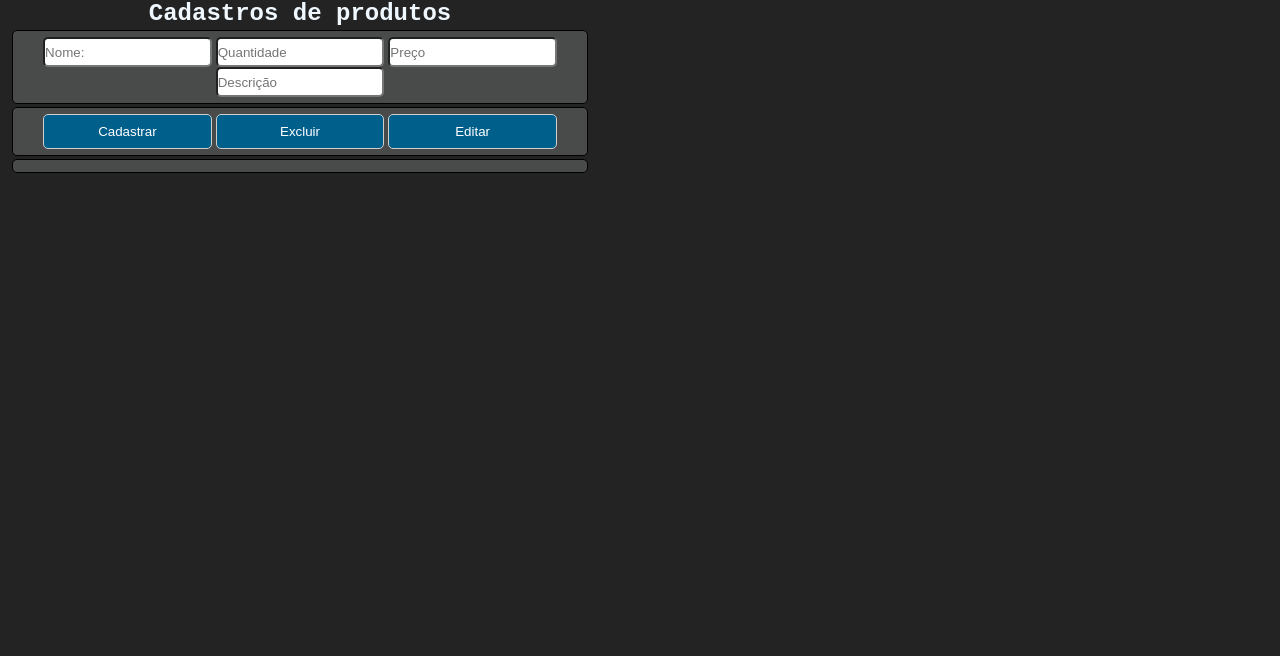
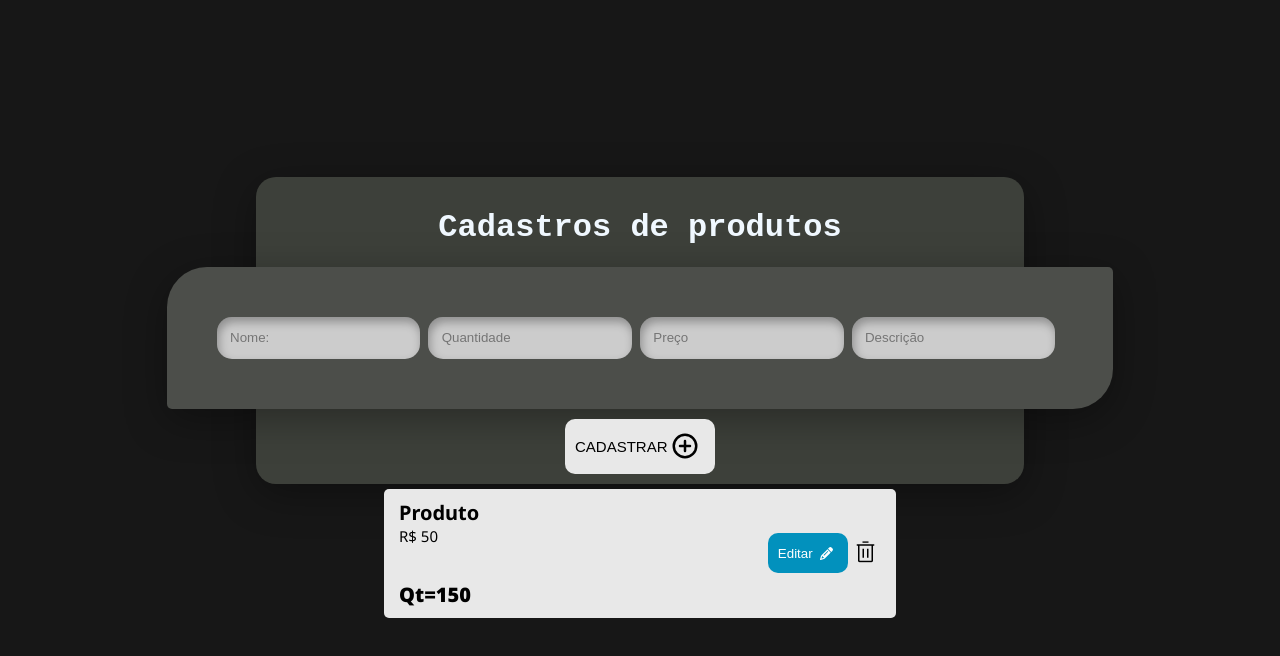
Before and after one commit to johnbitu/stock-manager, a plain HTML site: page index.html in a window 1280 px wide. Drawn offline with Linux system fonts and the light colour scheme.

Commit message:
alteranções no design e adcionando elementos.

```diff
--- /dev/null
+++ b/css/buttons/button-apagar.css
@@ -0,0 +1,44 @@
+.btn-apagar {
+    background-color: transparent;
+    position: relative;
+    border: none;
+  }
+
+  .btn-apagar::after {
+    content: 'delete';
+    position: absolute;
+    top: -130%;
+    left: 50%;
+    transform: translateX(-50%);
+    width: fit-content;
+    height: fit-content;
+    background-color: rgb(168, 7, 7);
+    padding: 4px 8px;
+    border-radius: 5px;
+    transition: .2s linear;
+    transition-delay: .2s;
+    color: white;
+    text-transform: uppercase;
+    font-size: 12px;
+    opacity: 0;
+    visibility: hidden;
+  }
+
+  .icon {
+    transform: scale(1.2);
+    transition: .2s linear;
+  }
+
+  .btn-apagar:hover > .icon {
+    transform: scale(1.5);
+  }
+
+  .btn-apagar:hover > .icon path {
+    fill: rgb(168, 7, 7);
+  }
+
+  .btn-apagar:hover::after {
+    visibility: visible;
+    opacity: 1;
+    top: -160%;
+  }
--- /dev/null
+++ b/css/buttons/button-cadastro.css
@@ -0,0 +1,48 @@
+.btn-cadastrar {
+    position: relative;
+    display: flex;
+    align-items: center;
+    justify-content: flex-start;
+    width: 150px;
+    height: 55px;
+    border: none;
+    padding: 0px 10px;
+    background: #e8e8e8;
+    color: black;
+    font-weight: 500;
+    cursor: pointer;
+    border-radius: 10px;
+    margin-top: 10px;
+    transition-duration: .3s;
+    font-size: 15px;
+}
+
+.svg-cadastrar {
+    width: 30px;
+    position: absolute;
+    right: 0;
+    margin-right: 15px;
+    fill: white;
+    transition-duration: .3s;
+}
+
+.btn-cadastrar:hover {
+    color: transparent;
+    border: 1px solid white;
+}
+
+.btn-cadastrar:hover svg {
+    right: 43%;
+    margin: 0;
+    padding: 0;
+    border: none;
+    transition-duration: .3s;
+}
+
+.btn-cadastrar:active {
+    transform: translate(3px, 3px);
+    transition-duration: .3s;
+    box-shadow: 2px 2px 0px rgb(140, 32, 212);
+    box-shadow: 4px 4px 12px #c5c5c5,
+    -4px -4px 12px #ffffff;
+}
--- /dev/null
+++ b/css/buttons/button-editar.css
@@ -0,0 +1,44 @@
+.btn-editar {
+    position: relative;
+    display: flex;
+    align-items: center;
+    justify-content: flex-start;
+    width: 80px;
+    height: 40px;
+    border: none;
+    padding: 0px 10px;
+    background-color: #0291bd;
+    color: white;
+    font-weight: 500;
+    cursor: pointer;
+    border-radius: 10px;
+
+    transition-duration: .3s;
+}
+
+.svg {
+    width: 13px;
+    position: absolute;
+    right: 0;
+    margin-right: 15px;
+    fill: white;
+    transition-duration: .3s;
+}
+
+.btn-editar:hover {
+    color: transparent;
+}
+
+.btn-editar:hover svg {
+    right: 43%;
+    margin: 0;
+    padding: 0;
+    border: none;
+    transition-duration: .3s;
+}
+
+.btn-editar:active {
+    transform: translate(3px, 3px);
+    transition-duration: .3s;
+    box-shadow: 2px 2px 0px rgb(140, 32, 212);
+}
--- /dev/null
+++ b/css/produtos.css
@@ -0,0 +1,57 @@
+.div-produto {
+    display: flex;
+    justify-content: space-between;
+    background-color: #e8e8e8;
+    padding: 10px 15px;
+    border-radius: 5px;
+    margin: 5px 0;
+    width: 40vw;
+}
+
+.div-produto-quantidade {
+    display: flex;
+    flex-direction: column;
+    align-items: flex-start;
+    margin-bottom: 35px;
+}
+
+.nome-produto {
+    font-size: 20px;
+    margin: 0px;
+}
+
+.quantidade-produto {
+    font-weight: 900;
+    font-size: 20px;
+}
+
+.preco-produto {
+    font-size: 15px;
+}
+
+
+.botao-apagar {
+    background-color: crimson;
+    width: 70px;
+    height: 40px;
+    padding: 5px;
+}
+
+.botao-editar {
+    background-color: rgb(170, 173, 15);
+    width: 70px;
+    height: 40px;
+    padding: 5px;
+}
+
+.botoes-alteracoes {
+    display: flex;
+    align-items: center;
+    width: 9vw;
+    justify-content: space-around;
+}
+
+.div-dados {
+    display: flex;
+    flex-direction: column;
+}
--- /dev/null
+++ b/css/style.css
@@ -0,0 +1,120 @@
+@import url('https://fonts.googleapis.com/css2?family=Noto+Sans:wght@100;200;300;400;500;600;700;800;900&display=swap');
+
+body * {
+    box-sizing: border-box;
+}
+
+body {
+    margin: 0;
+    font-family: 'Noto Sans', sans-serif;
+}
+
+h1 {
+    font-family: 'Courier New', Courier, monospace;
+    text-align: center;
+    color: aliceblue;
+}
+
+.main-login{
+    width: 100vw;
+    height: 100vh;
+    background-color: #171717;
+    display: flex;
+    justify-content: center;
+    align-items: center;
+    flex-direction: column;
+}
+
+.right-login{
+    width: 100vw;
+    /* height: 100vh; */
+    display: flex;
+    justify-content: center;
+    align-items: center;
+}
+
+.card-login{
+    width: 60%;
+    display: flex;
+    justify-content: center;
+    align-items: center;
+    flex-direction: column;
+    padding: 10px 35px;
+    background: #3D403A;
+    border-radius: 20px;
+    box-shadow: 0px 10px 40px #00000056;
+}
+
+.section-cadastro{
+    display: flex;
+    flex-direction: column;
+    justify-content: center;
+}
+
+#wrap input {
+    /* border-radius: 5px;
+    width: 30%;
+    height: 30px;
+     */
+    margin-right: 8px;
+    border: none;
+    outline: none;
+    border-radius: 15px;
+    padding: 1em;
+    background-color: #ccc;
+    box-shadow: inset 2px 5px 10px rgba(0,0,0,0.3);
+    transition: 300ms ease-in-out;
+}
+
+#wrap input:focus {
+    background-color: white;
+    transform: scale(1.05);
+}
+
+#wrap {
+    text-align: center;
+    border-radius: 40px 5px;
+    box-shadow: 0px 10px 40px #00000056;
+    padding: 50px;
+    background-color: #4C4E4A;
+}
+
+/* botões */
+
+/* button {
+    margin-top: 15px;
+    width: 100px;
+    height: 35px;
+    background-color: rgb(0, 95, 139);
+    color: white;
+    border-radius: 5px;
+    border:1px solid rgb(207, 207, 207);
+    margin-right: 10px;
+    margin-bottom: 10px;
+}
+
+button:hover {
+    background-color: darkturquoise;
+    color: black;
+} */
+
+/* Painel dos produtos */
+
+.section-painel{
+    display: flex;
+    flex-direction: column;
+    justify-content: center;
+}
+
+#saida input {
+    height: 20px;
+    width: 20px;
+}
+
+#botoes,
+#saida,
+#wrap {
+    display: flex;
+}
+
+/* produtos */
--- a/index.html
+++ b/index.html
@@ -1,16 +1,23 @@
 <!DOCTYPE html>
 <html>
+
 <head>
     <meta charset='utf-8'>
     <meta http-equiv='X-UA-Compatible' content='IE=edge'>
     <title>Stock Manager 🌎</title>
     <meta name='viewport' content='width=device-width, initial-scale=1'>
-    <link rel='stylesheet' type='text/css' media='screen' href='style.css'>
+    <link rel='stylesheet' type='text/css' media='screen' href='css/style.css'>
+    <link rel='stylesheet' type='text/css' media='screen' href='css/buttons/button-cadastro.css'>
+    <link rel='stylesheet' type='text/css' media='screen' href='css/buttons/button-editar.css'>
+    <link rel='stylesheet' type='text/css' media='screen' href='css/buttons/button-apagar.css'>
+    <link rel='stylesheet' type='text/css' media='screen' href='css/produtos.css'>
 </head>
 
 <body>
-    <main class="main">
-        <section class="section-cadastro">
+    <main class="main-login">
+        <div class="right-login">
+
+            <div class="card-login">
                 <h1>Cadastros de produtos</h1>
                 <div id="wrap">
                     <input id="name" type="text" placeholder="Nome:">
@@ -19,25 +26,49 @@
                     <input type="text" placeholder="Descrição">
                 </div>
                 <div id="botoes">
-                <button class="btn-cadastrar">Cadastrar</button>
-                <button class="btn-excluir">Excluir</button>
-                <button class="btn-editar">Editar</button>
+                    <button class="btn-cadastrar">
+                        <?xml version="1.0" ?><svg viewBox="0 0 24 24" xmlns="http://www.w3.org/2000/svg"
+                            class="svg-cadastrar">
+                            <path
+                                d="M12,2A10,10,0,1,0,22,12,10,10,0,0,0,12,2Zm0,18a8,8,0,1,1,8-8A8,8,0,0,1,12,20Zm4-9H13V8a1,1,0,0,0-2,0v3H8a1,1,0,0,0,0,2h3v3a1,1,0,0,0,2,0V13h3a1,1,0,0,0,0-2Z"
+                                fill="#000" />
+                        </svg><span>CADASTRAR</span>
+                    </button>
                 </div>
-        </section>
+            </div>
+        </div>
 
         <section class="section-painel">
             <div id="saida">
-                <!-- <div class="div-produto">
-
+                <div class="div-produto">
+                    <div class="div-dados">
                         <div class="div-produto-quantidade">
                             <h3 class="nome-produto">Produto</h3>
-                        <span class="quantidade-produto">Quantidade</span>
+                            <span class="preco-produto">R$ 50</span>
+                        </div>
+                        <span class="quantidade-produto">Qt=150</span>
                     </div>
 
-                    <span class="preco-produto">R$ 50</span>
-                    <p class="descricao-produto">Descrição Produto</p>
 
-                </div> -->
+                    <div class="botoes-alteracoes">
+                        <button class="btn-editar"><svg class="svg" viewBox="0 0 512 512">
+                                <path
+                                    d="M410.3 231l11.3-11.3-33.9-33.9-62.1-62.1L291.7 89.8l-11.3 11.3-22.6 22.6L58.6 322.9c-10.4 10.4-18 23.3-22.2 37.4L1 480.7c-2.5 8.4-.2 17.5 6.1 23.7s15.3 8.5 23.7 6.1l120.3-35.4c14.1-4.2 27-11.8 37.4-22.2L387.7 253.7 410.3 231zM160 399.4l-9.1 22.7c-4 3.1-8.5 5.4-13.3 6.9L59.4 452l23-78.1c1.4-4.9 3.8-9.4 6.9-13.3l22.7-9.1v32c0 8.8 7.2 16 16 16h32zM362.7 18.7L348.3 33.2 325.7 55.8 314.3 67.1l33.9 33.9 62.1 62.1 33.9 33.9 11.3-11.3 22.6-22.6 14.5-14.5c25-25 25-65.5 0-90.5L453.3 18.7c-25-25-65.5-25-90.5 0zm-47.4 168l-144 144c-6.2 6.2-16.4 6.2-22.6 0s-6.2-16.4 0-22.6l144-144c6.2-6.2 16.4-6.2 22.6 0s6.2 16.4 0 22.6z">
+                                </path>
+                            </svg>Editar</button>
+
+                        <button class="btn-apagar">
+                            <svg viewBox="0 0 15 17.5" height="17.5" width="15" xmlns="http://www.w3.org/2000/svg"
+                                class="icon">
+                                <path transform="translate(-2.5 -1.25)"
+                                    d="M15,18.75H5A1.251,1.251,0,0,1,3.75,17.5V5H2.5V3.75h15V5H16.25V17.5A1.251,1.251,0,0,1,15,18.75ZM5,5V17.5H15V5Zm7.5,10H11.25V7.5H12.5V15ZM8.75,15H7.5V7.5H8.75V15ZM12.5,2.5h-5V1.25h5V2.5Z"
+                                    id="Fill"></path>
+                            </svg>
+                        </button>
+
+                    </div>
+
+                </div>
             </div>
         </section>
     </main>
--- a/style.css
+++ /dev/null
@@ -1,111 +0,0 @@
-* {
-    margin: 0;
-    padding: 0;
-    box-sizing: border-box;
-}
-
-body {
-    background-color: rgb(35, 35, 35);
-    width: 100vw;
-    height: 100vh;
-    display: initial;
-    width: 600px;
-    display: flex;
-    flex-direction: column;
-}
-
-h1 {
-    font-family: 'Courier New', Courier, monospace;
-    text-align: center;
-    color: aliceblue;
-}
-
-.main{
-    display: flex;
-    flex-direction: column;
-    justify-content: center;
-}
-
-.section-cadastro{
-    display: flex;
-    flex-direction: column;
-    justify-content: center;
-}
-
-.section-painel{
-    display: flex;
-    flex-direction: column;
-    justify-content: center;
-}
-
-#wrap input {
-    border-radius: 5px;
-    width: 30%;
-    height: 30px;
-
-}
-
-
-#botoes,
-#saida,
-#wrap {
-    margin-top: 3px;
-    text-align: center;
-    border: 1px solid black;
-    border-radius: 5px;
-    padding: 1%;
-    background-color: rgb(73, 75, 74);
-    margin-right: 2%;
-    margin-left: 2%;
-}
-
-button {
-    width: 30%;
-    height: 35px;
-    background-color: rgb(0, 95, 139);
-    color: white;
-    border-radius: 5px;
-    border:1px solid rgb(207, 207, 207);
-}
-
-button:hover {
-    background-color: darkturquoise;
-    color: black;
-}
-
-#saida input {
-    height: 20px;
-    width: 20px;
-}
-
-/* table {
-    border: solid black;
-    border-radius: 10px;
-    background-color: rgb(0, 95, 139);
-    color: white;
-} */
-
-/* td { */
-    /* border-right: 1px solid white; */
-    /* border-radius: 10px; */
-/* } */
-
-/* td:nth-child(3) { */
-    /* border: none; */
-    /* border-radius: 10px; */
-/* } */
-
-
-
-#botoes,
-#saida,
-#wrap {
-    display: block;
-}
-
-/* produtos */
-
-.div-produto{
-    display: flex;
-    justify-content: center;
-}
```
Also changed, not shown: teste.txt (deleted). Lines whose indentation alone changed are shown as unchanged.
